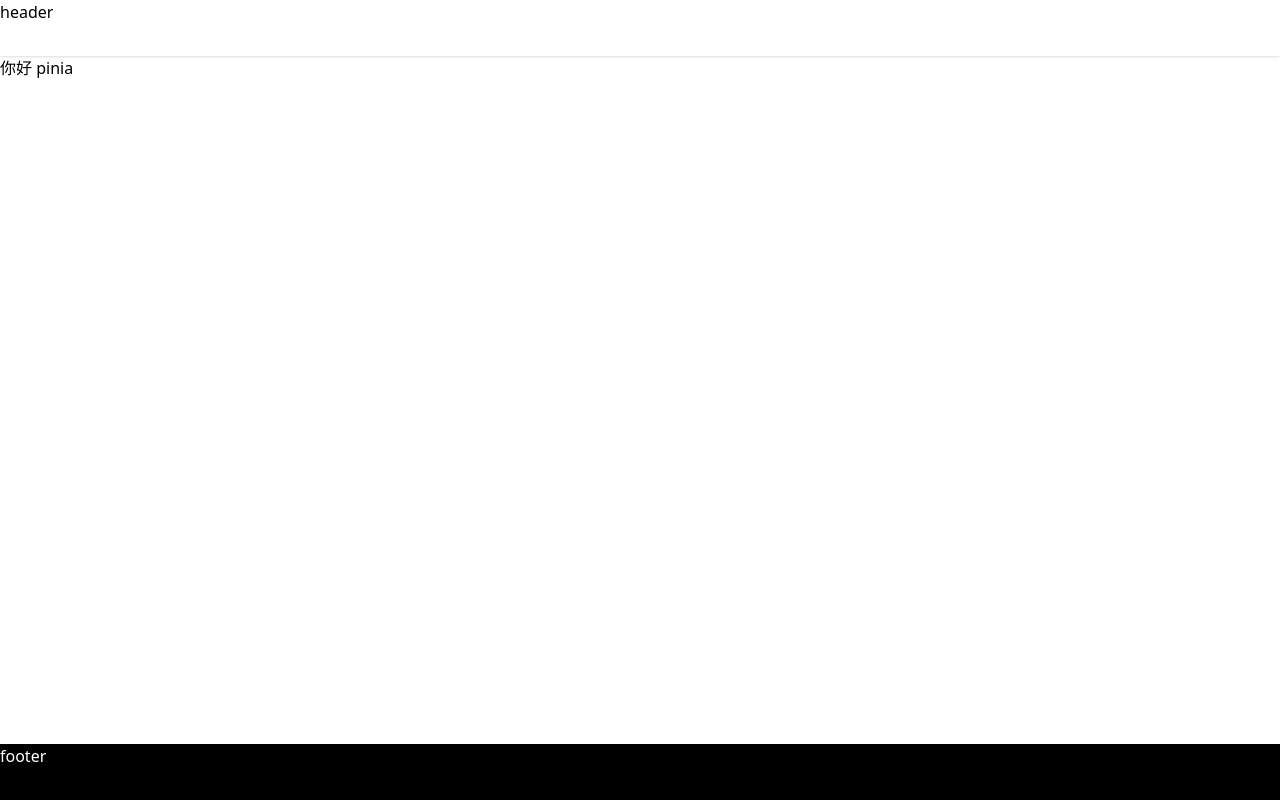
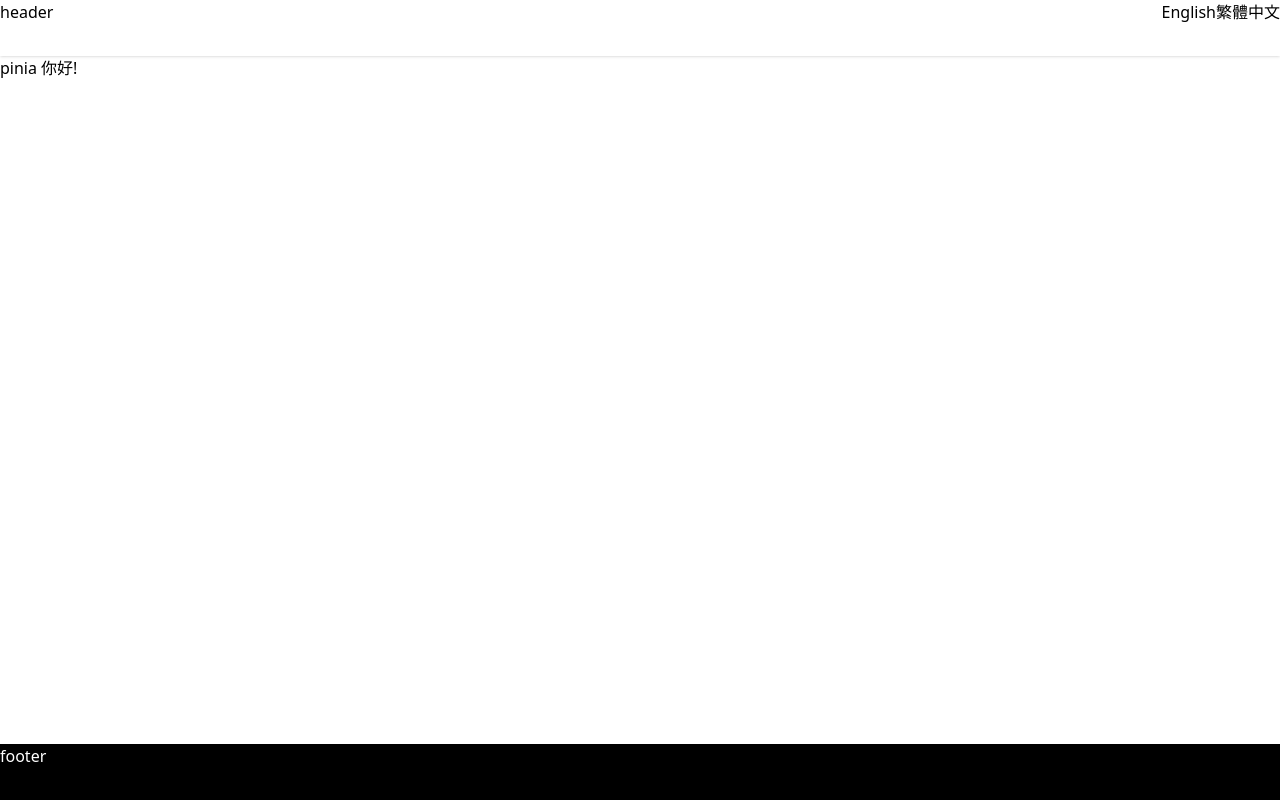
Before and after one commit to cutecat8110/element-plus-nuxt-starter, a Nuxt app: page / in a window 1280 px wide. Built offline with nearby package versions, Linux system fonts and the light colour scheme.

Commit message:
chore: 安裝 I18n

```diff
--- a/components/page/PageHeader.vue
+++ b/components/page/PageHeader.vue
@@ -1,3 +1,26 @@
 <template>
-  <header class="h-14 shadow">header</header>
+  <header class="flex h-14 justify-between shadow">
+    header
+    <div>
+      <button
+        v-for="localeItem in locales"
+        :key="localeItem.code"
+        type="button"
+        class=""
+        @click="changeLanguage(localeItem.code)"
+      >
+        {{ localeItem.name }}
+      </button>
+    </div>
+  </header>
 </template>
+
+<script setup>
+import { useI18n } from 'vue-i18n'
+const { locale, locales, setLocaleCookie } = useI18n()
+
+const changeLanguage = (localeCode) => {
+  locale.value = localeCode
+  setLocaleCookie(localeCode)
+}
+</script>
--- /dev/null
+++ b/locales/en.json
@@ -0,0 +1,4 @@
+{
+  "hello": "Hello!",
+  "language": "Language"
+}
--- /dev/null
+++ b/locales/zh.json
@@ -0,0 +1 @@
+{ "hello": "你好!", "language": "語言" }
--- /dev/null
+++ b/nuxt-i18n.js
@@ -0,0 +1,3 @@
+export default {
+  legacy: false
+}
--- a/nuxt.config.ts
+++ b/nuxt.config.ts
@@ -1,6 +1,22 @@
 // https://nuxt.com/docs/api/configuration/nuxt-config
 export default defineNuxtConfig({
-  modules: ['@nuxtjs/tailwindcss', '@pinia/nuxt', '@pinia-plugin-persistedstate/nuxt'],
+  modules: [
+    '@nuxtjs/tailwindcss',
+    '@pinia/nuxt',
+    '@pinia-plugin-persistedstate/nuxt',
+    '@nuxtjs/i18n'
+  ],
+
+  i18n: {
+    defaultLocale: 'zh',
+    langDir: 'locales',
+    locales: [
+      { code: 'en', file: 'en.json', iso: 'en-US', name: 'English' },
+      { code: 'zh', file: 'zh.json', iso: 'zh-TW', name: '繁體中文' }
+    ],
+    strategy: 'no_prefix',
+    vueI18n: './nuxt-i18n.js'
+  },
 
   pinia: {
     autoImports: ['defineStore']
--- a/package.json
+++ b/package.json
@@ -11,6 +11,7 @@
   },
   "devDependencies": {
     "@nuxtjs/eslint-config": "^12.0.0",
+    "@nuxtjs/i18n": "^8.0.0-beta.11",
     "@nuxtjs/tailwindcss": "^6.6.6",
     "@pinia-plugin-persistedstate/nuxt": "^1.1.1",
     "@pinia/nuxt": "^0.4.9",
--- a/pages/index.vue
+++ b/pages/index.vue
@@ -1,6 +1,7 @@
 <template>
   <div>
     {{ store.someState }}
+    {{ $t('hello') }}
   </div>
 </template>
 
--- a/stores/hello-pinia.js
+++ b/stores/hello-pinia.js
@@ -1,7 +1,7 @@
 export const useStore = defineStore(
   'main',
   () => {
-    const someState = ref('你好 pinia')
+    const someState = ref('pinia')
     return { someState }
   },
   {
```
Also changed, not shown: 1 other file (tests, documents, lock files or other folders).
